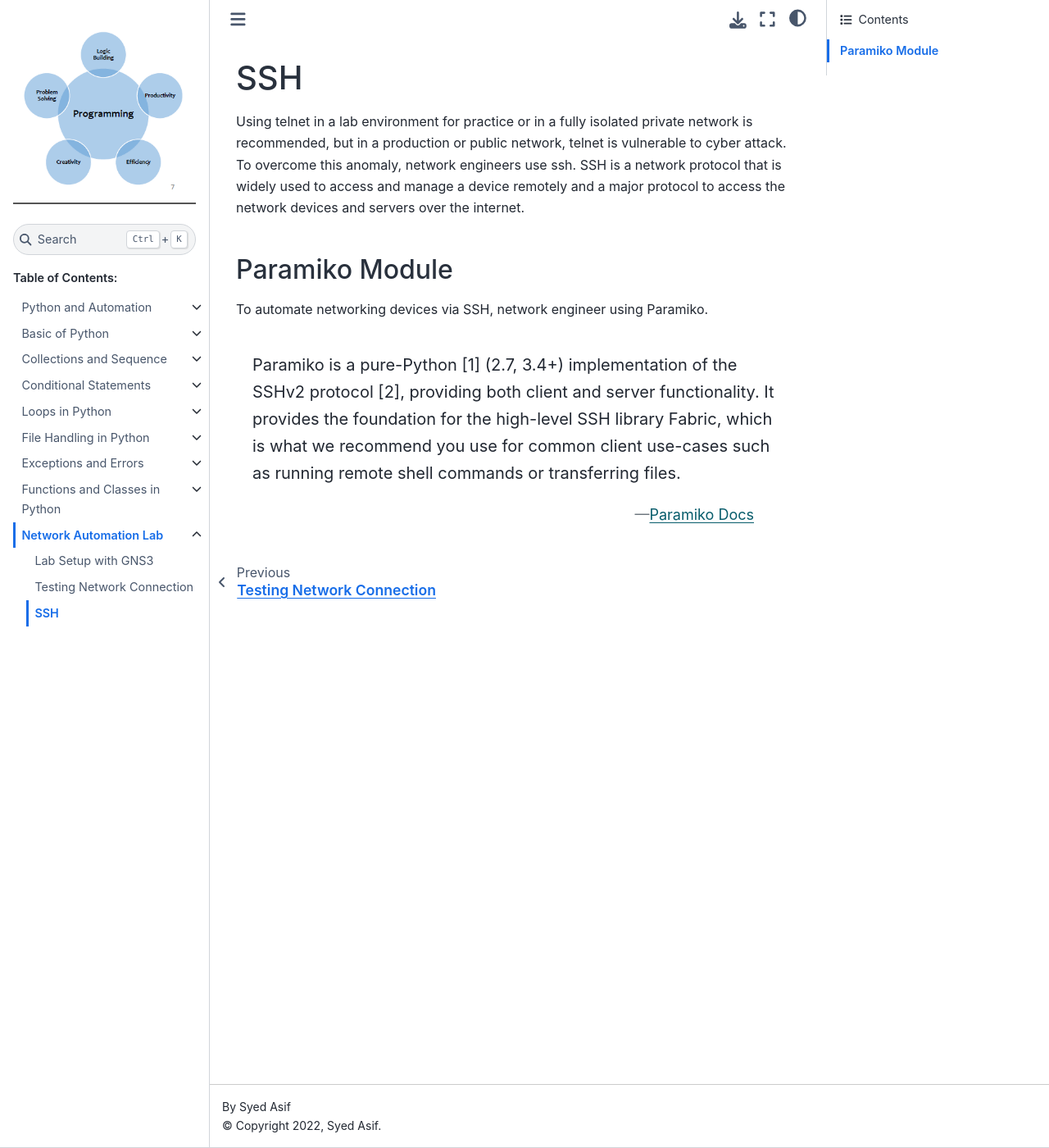
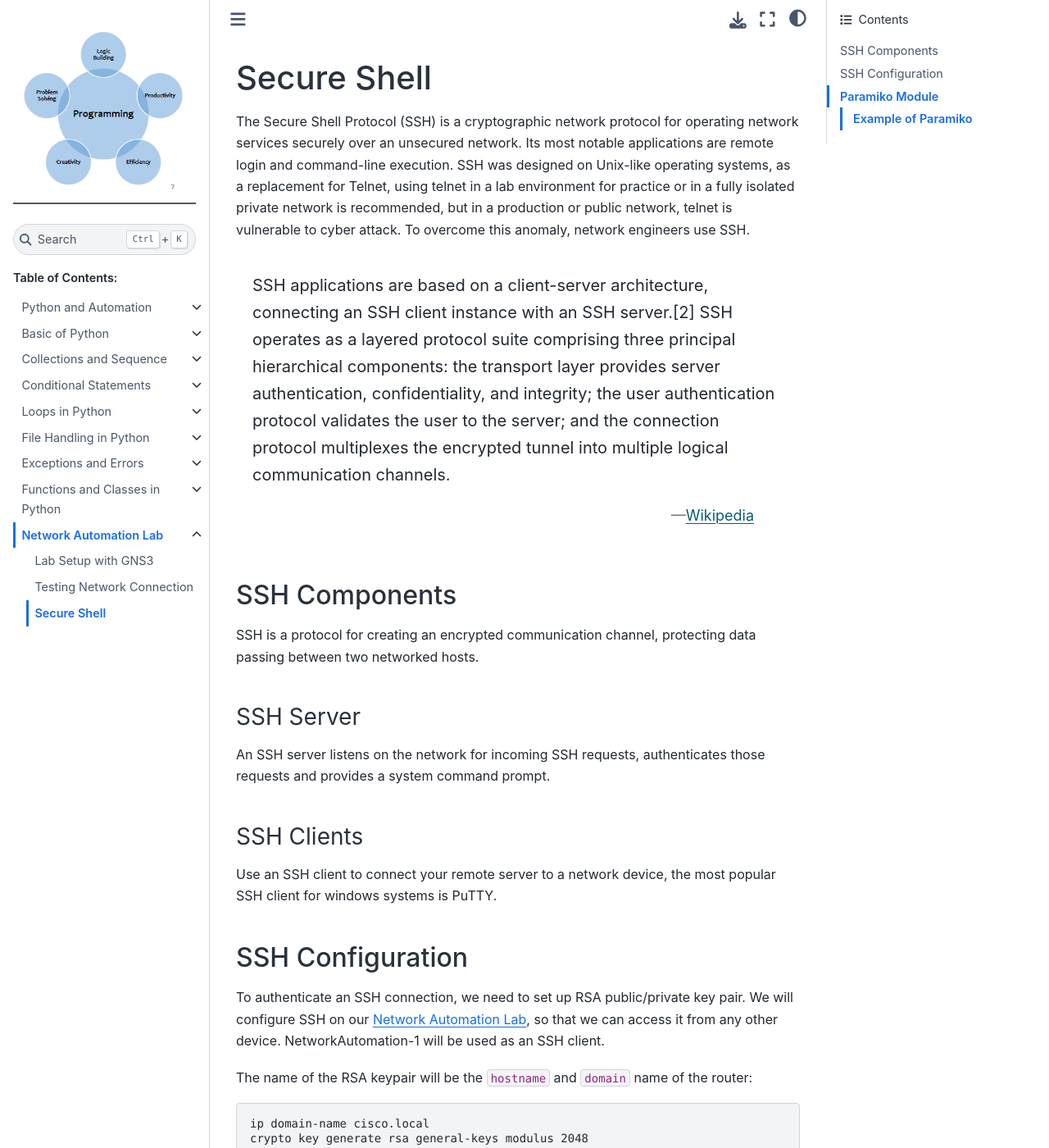
Before and after one commit to sydasif/python-book, a Sphinx documentation site: the page built from docs/source/09_lab/03_paramiko.md, in a window 1280 px wide and 1400 px high. Shown: the whole window at 82% size. Built offline with Sphinx 7.4.7 and the Sphinx Book theme 1.1.4, drawn with Linux system fonts in a browser that asks for light colours; some of the changed text lies outside the part shown.

Commit message:
update paramiko

````diff
--- a/docs/source/09_lab/03_paramiko.md
+++ b/docs/source/09_lab/03_paramiko.md
@@ -1,13 +1,112 @@
-# SSH
+# Secure Shell
 
-Using telnet in a lab environment for practice or in a fully isolated private network is recommended, but in a production or public network, telnet is vulnerable to cyber attack. To overcome this anomaly, network engineers use ssh. SSH is a network protocol that is widely used to access and manage a device remotely and a major protocol to access the network devices and servers over the internet.
+The Secure Shell Protocol (SSH) is a cryptographic network protocol for operating network services securely over an unsecured network. Its most notable applications are remote login and command-line execution. SSH was designed on Unix-like operating systems, as a replacement for Telnet, using telnet in a lab environment for practice or in a fully isolated private network is recommended, but in a production or public network, telnet is vulnerable to cyber attack. To overcome this anomaly, network engineers use SSH.
+
+```{epigraph}
+SSH applications are based on a client-server architecture, connecting an SSH client instance with an SSH server.[2] SSH operates as a layered protocol suite comprising three principal hierarchical components: the transport layer provides server authentication, confidentiality, and integrity; the user authentication protocol validates the user to the server; and the connection protocol multiplexes the encrypted tunnel into multiple logical communication channels.
+
+-- [Wikipedia](https://en.wikipedia.org/wiki/Secure_Shell)
+```
+
+## SSH Components
+
+SSH is a protocol for creating an encrypted communication channel, protecting data passing between two networked hosts.
+
+### SSH Server
+
+An SSH server listens on the network for incoming SSH requests, authenticates those requests and provides a system command prompt.
+
+### SSH Clients
+
+Use an SSH client to connect your remote server to a network device, the most popular SSH client for windows systems is PuTTY.
+
+## SSH Configuration
+
+To authenticate an SSH connection, we need to set up RSA public/private key pair. We will configure SSH on our {ref}`Network Automation Lab`, so that we can access it from any other device. NetworkAutomation-1 will be used as an SSH client.
+
+The name of the RSA keypair will be the `hostname` and `domain` name of the router:
+
+```console
+ip domain-name cisco.local
+crypto key generate rsa general-keys modulus 2048
+```
+
+Now SSH to `R-1`:
+
+```console
+root@NetworkAutomation-1:~# ssh admin@192.168.10.11
+The authenticity of host '192.168.10.11 (192.168.10.11)' can't be established.
+RSA key fingerprint is SHA256:tayvAm8nMF0GH3JfMzdu4IVouM+nHzgJhD/WvZ5bFM8.
+Are you sure you want to continue connecting (yes/no/[fingerprint])? yes
+
+Warning: Permanently added '192.168.10.11' (RSA) to the list of known hosts.
+Password:
+
+R1>en
+Password:
+R1#
+```
+
+As the above procedure configures `S-1` and `R-2` and accepts the fingerprint.
 
 ## Paramiko Module
 
-To automate networking devices via SSH, network engineer using Paramiko.
+To automate networking devices via SSH, network engineer use Paramiko, as per module docs:
 
 ```{epigraph}
 Paramiko is a pure-Python [1] (2.7, 3.4+) implementation of the SSHv2 protocol [2], providing both client and server functionality. It provides the foundation for the high-level SSH library Fabric, which is what we recommend you use for common client use-cases such as running remote shell commands or transferring files.
 
 -- [Paramiko Docs](https://www.paramiko.org/)
 ```
+
+To install paramiko simply use pip for installation.
+
+```console
+pip install paramiko
+```
+
+### Example of Paramiko
+
+```py
+import paramiko
+import time
+
+# Create an instance of the SSHClient class from Paramiko
+client = paramiko.SSHClient()
+# Sets the policy that the client should use regarding keys
+client.set_missing_host_key_policy(paramiko.AutoAddPolicy())
+# The next few lines invoke a new interactive shell from the connection
+client.connect('192.168.10.11',
+                username='admin',
+                password='cisco',
+                look_for_keys=False,
+                allow_agent=False
+            )
+
+ssh_client = client.invoke_shell()
+
+# Send command to the remote device
+ssh_client.send("sh ip int bri\n")
+# Wait for the command to be finished
+time.sleep(3)
+
+'''if you did not clear out the received buffer?
+The output would just keep on filling up the buffer and would overwrite it.
+For consistency of the output, we will retrieve the output from the
+buffer each time we execute a command.'''
+
+output = ssh_client.recv(5000)
+print(output.decode('ascii'))
+# Close the remote connection
+client.close()
+```
+
+```console
+root@NetworkAutomation-1:~# python3 01_basic_paramiko.py
+
+R1>sh ip int bri
+Interface                  IP-Address      OK? Method Status                Protocol
+FastEthernet0/0            192.168.10.11   YES NVRAM  up                    up
+FastEthernet0/1            unassigned      YES NVRAM  administratively down down
+R1>
+```
````
